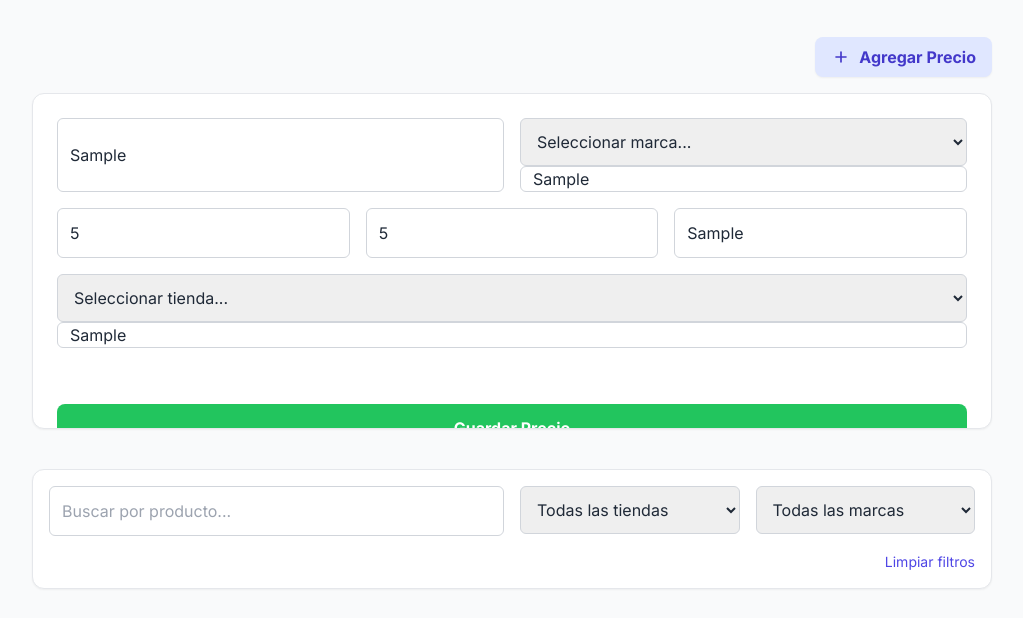
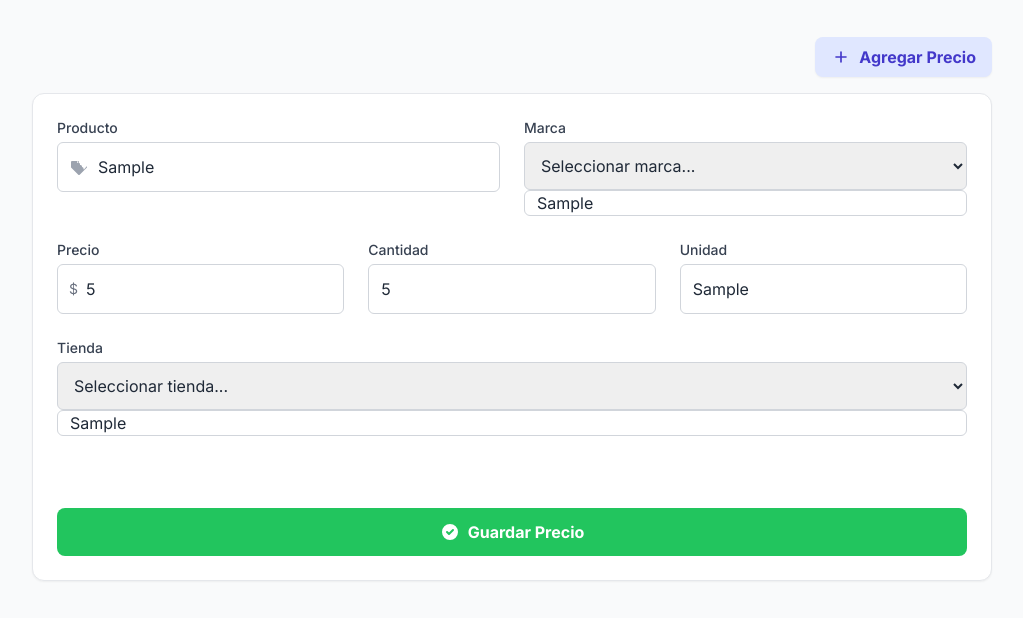
Before and after one commit to ricw3254u/Cazador-de-precios, a plain HTML site: page index.html in a window 1280 px wide. Both pictures are taken after typing "Sample", "Sample", "5", "5", "Sample", "Sample" into the empty fields and a click on the button "Agregar Precio". Shown: the part 119-737 px from the top of the page, without its empty margins (128-1151 px from the left). Drawn offline with nearby package versions, Linux system fonts and the light colour scheme; no server answers.

Commit message:
Update index.html

```diff
--- a/index.html
+++ b/index.html
@@ -16,8 +16,14 @@
         }
         .loader { border: 4px solid #f3f3f3; border-top: 4px solid #4f46e5; border-radius: 50%; width: 40px; height: 40px; animation: spin 1s linear infinite; }
         @keyframes spin { 0% { transform: rotate(0deg); } 100% { transform: rotate(360deg); } }
-        #add-price-form { max-height: 0; overflow: hidden; transition: max-height 0.5s ease-in-out, padding 0.5s ease-in-out; }
-        #add-price-form.form-open { padding: 1.5rem; }
+
+        /* ===== CORRECCIÓN DEL FORMULARIO ===== */
+        #add-price-form {
+            max-height: 0;
+            overflow: hidden;
+            transition: max-height 0.5s ease-in-out;
+        }
+
         .action-btn { transition: all 0.2s ease-in-out; }
         .action-btn:disabled { background-color: #e5e7eb; cursor: not-allowed; opacity: 0.7; color: #6b7280; }
         .form-open-btn {
@@ -28,7 +34,6 @@
             background-color: #fefce8 !important; /* yellow-50 */
             border-left: 4px solid #facc15; /* yellow-400 */
         }
-        /* Estilos para el modal de historial */
         .modal {
             transition: opacity 0.25s ease;
         }
@@ -36,8 +41,16 @@
             overflow-x: hidden;
             overflow-y: auto;
         }
-        .other-input { max-height: 0; overflow: hidden; transition: max-height 0.3s ease-in-out, margin-top 0.3s ease-in-out; }
-        .other-input.visible { max-height: 100px; margin-top: 0.5rem; }
+        .other-input {
+            max-height: 0;
+            overflow: hidden;
+            transition: max-height 0.3s ease-in-out, margin-top 0.3s ease-in-out;
+            margin-top: 0;
+        }
+        .other-input.visible {
+            max-height: 100px;
+            margin-top: 0.5rem;
+        }
         @media (max-width: 768px) {
             .responsive-table thead { display: none; }
             .responsive-table tr { display: block; background-color: white; border-radius: 0.5rem; margin-bottom: 1rem; box-shadow: 0 1px 3px 0 rgba(0, 0, 0, 0.1), 0 1px 2px 0 rgba(0, 0, 0, 0.06); border: 1px solid #e5e7eb; }
@@ -69,11 +82,20 @@
             </div>
             <div id="form-container" class="bg-white rounded-xl shadow-sm border border-gray-200">
                 <form id="add-price-form">
-                    <div class="space-y-4">
-                        <div class="grid grid-cols-1 md:grid-cols-2 gap-4">
-                            <input type="text" name="Producto" placeholder="Nombre del Producto" required class="p-3 border border-gray-300 rounded-md w-full focus:ring-2 focus:ring-indigo-500 focus:border-indigo-500" list="product-suggestions">
-                            <datalist id="product-suggestions"></datalist>
+                    <div class="p-6 space-y-6">
+                        <div class="grid grid-cols-1 md:grid-cols-2 gap-6">
                             <div>
+                                <label for="form-product-input" class="block text-sm font-medium text-gray-700 mb-1">Producto</label>
+                                <div class="relative">
+                                    <div class="absolute inset-y-0 left-0 pl-3 flex items-center pointer-events-none">
+                                        <svg class="h-5 w-5 text-gray-400" xmlns="http://www.w3.org/2000/svg" viewBox="0 0 20 20" fill="currentColor"><path fill-rule="evenodd" d="M17.707 9.293a1 1 0 010 1.414l-7 7a1 1 0 01-1.414 0l-7-7A.997.997 0 012 10V5a1 1 0 011-1h5a1 1 0 011 1v1h1a1 1 0 011 1v1h.5a1.5 1.5 0 011.5 1.5v.5a1.5 1.5 0 011.5 1.5v.5a.5.5 0 01.293.707zM9 6a1 1 0 100-2 1 1 0 000 2z" clip-rule="evenodd" /></svg>
+                                    </div>
+                                    <input type="text" id="form-product-input" name="Producto" placeholder="Escribe o selecciona un producto" required class="pl-10 p-3 border border-gray-300 rounded-md w-full focus:ring-2 focus:ring-indigo-500 focus:border-indigo-500" list="product-suggestions">
+                                    <datalist id="product-suggestions"></datalist>
+                                </div>
+                            </div>
+                            <div>
+                                <label for="form-brand-select" class="block text-sm font-medium text-gray-700 mb-1">Marca</label>
                                 <select name="Marca" id="form-brand-select" required class="p-3 border border-gray-300 rounded-md w-full focus:ring-2 focus:ring-indigo-500 focus:border-indigo-500">
                                     <option value="">Seleccionar marca...</option>
                                     <option value="other">Otra (especificar)...</option>
@@ -81,12 +103,25 @@
                                 <input type="text" id="new-brand-input" placeholder="Escribe la nueva marca" class="other-input p-3 border border-gray-300 rounded-md w-full">
                             </div>
                         </div>
-                        <div class="grid grid-cols-1 md:grid-cols-3 gap-4">
-                            <input type="number" name="Precio" placeholder="Precio (ej: 25.50)" step="0.01" required class="p-3 border border-gray-300 rounded-md w-full focus:ring-2 focus:ring-indigo-500 focus:border-indigo-500">
-                            <input type="number" name="Cantidad" placeholder="Cantidad (ej: 1)" step="any" required class="p-3 border border-gray-300 rounded-md w-full focus:ring-2 focus:ring-indigo-500 focus:border-indigo-500">
-                            <input type="text" name="Unidad" placeholder="Unidad (kg, L, pza)" required class="p-3 border border-gray-300 rounded-md w-full focus:ring-2 focus:ring-indigo-500 focus:border-indigo-500">
+                        <div class="grid grid-cols-1 md:grid-cols-3 gap-6">
+                             <div>
+                                <label for="form-price-input" class="block text-sm font-medium text-gray-700 mb-1">Precio</label>
+                                <div class="relative">
+                                     <div class="absolute inset-y-0 left-0 pl-3 flex items-center pointer-events-none"><span class="text-gray-500 sm:text-sm">$</span></div>
+                                    <input type="number" id="form-price-input" name="Precio" placeholder="0.00" step="0.01" required class="pl-7 p-3 border border-gray-300 rounded-md w-full focus:ring-2 focus:ring-indigo-500 focus:border-indigo-500">
+                                </div>
+                            </div>
+                            <div>
+                                <label for="form-quantity-input" class="block text-sm font-medium text-gray-700 mb-1">Cantidad</label>
+                                <input type="number" id="form-quantity-input" name="Cantidad" placeholder="Ej: 1" step="any" required class="p-3 border border-gray-300 rounded-md w-full focus:ring-2 focus:ring-indigo-500 focus:border-indigo-500">
+                            </div>
+                             <div>
+                                <label for="form-unit-input" class="block text-sm font-medium text-gray-700 mb-1">Unidad</label>
+                                <input type="text" id="form-unit-input" name="Unidad" placeholder="kg, L, pza" required class="p-3 border border-gray-300 rounded-md w-full focus:ring-2 focus:ring-indigo-500 focus:border-indigo-500">
+                            </div>
                         </div>
                         <div>
+                            <label for="form-store-select" class="block text-sm font-medium text-gray-700 mb-1">Tienda</label>
                             <select name="Tienda" id="form-store-select" required class="p-3 border border-gray-300 rounded-md w-full focus:ring-2 focus:ring-indigo-500 focus:border-indigo-500">
                                 <option value="">Seleccionar tienda...</option>
                                 <option value="other">Otra (especificar)...</option>
@@ -94,7 +129,10 @@
                             <input type="text" id="new-store-input" placeholder="Escribe la nueva tienda" class="other-input p-3 border border-gray-300 rounded-md w-full">
                         </div>
                         <div id="form-feedback" class="text-center font-semibold h-6"></div>
-                        <button type="submit" id="submit-btn" class="w-full bg-green-500 hover:bg-green-600 text-white font-bold py-3 px-6 rounded-lg transition duration-300">Guardar Precio</button>
+                        <button type="submit" id="submit-btn" class="w-full bg-green-500 hover:bg-green-600 text-white font-bold py-3 px-6 rounded-lg transition duration-300 flex items-center justify-center space-x-2">
+                             <svg xmlns="http://www.w3.org/2000/svg" class="h-5 w-5" viewBox="0 0 20 20" fill="currentColor"><path fill-rule="evenodd" d="M10 18a8 8 0 100-16 8 8 0 000 16zm3.707-9.293a1 1 0 00-1.414-1.414L9 10.586 7.707 9.293a1 1 0 00-1.414 1.414l2 2a1 1 0 001.414 0l4-4z" clip-rule="evenodd" /></svg>
+                            <span>Guardar Precio</span>
+                        </button>
                     </div>
                 </form>
             </div>
@@ -126,7 +164,6 @@
         <div id="prices-container" class="hidden">
             <table class="w-full text-sm text-left text-gray-500 responsive-table">
                 <thead class="text-xs text-gray-700 uppercase bg-gray-100 rounded-t-lg">
-                    <!-- ===== ENCABEZADOS CORREGIDOS ===== -->
                     <tr>
                         <th scope="col" class="px-6 py-3">Fecha</th>
                         <th scope="col" class="px-6 py-3">Producto</th>
@@ -232,8 +269,14 @@
         // Event Listeners
         ui.toggleBtn.addEventListener('click', () => {
             ui.toggleBtn.classList.toggle('form-open-btn');
-            ui.form.classList.toggle('form-open');
-            ui.form.style.maxHeight = ui.form.classList.contains('form-open') ? `${ui.form.scrollHeight}px` : null;
+            const formContent = ui.form.querySelector('div');
+            if (ui.form.style.maxHeight) {
+                ui.form.style.maxHeight = null;
+                ui.form.classList.remove('form-open');
+            } else {
+                ui.form.classList.add('form-open');
+                ui.form.style.maxHeight = `${formContent.scrollHeight}px`;
+            }
         });
 
         document.querySelectorAll('.modal-close-btn').forEach(btn => btn.addEventListener('click', () => {
@@ -269,6 +312,11 @@
                 inputElement.classList.remove('visible');
                 inputElement.required = false;
                 inputElement.value = '';
+            }
+            // Recalculate form height
+            if (ui.form.style.maxHeight) {
+                const formContent = ui.form.querySelector('div');
+                ui.form.style.maxHeight = `${formContent.scrollHeight}px`;
             }
         }
 
@@ -330,7 +378,7 @@
                     }
 
                     allPrices = validData.sort((a, b) => new Date(b.Timestamp) - new Date(a.Timestamp));
-                    populateDropdowns(allPrices);
+                    populateDropdownsAndDatalists(allPrices);
                     applyFilters();
                 })
                 .catch(error => {
@@ -338,7 +386,7 @@
                 });
         }
 
-        function populateDropdowns(data) {
+        function populateDropdownsAndDatalists(data) {
             const stores = [...new Set(data.map(item => item.Tienda).filter(Boolean))].sort();
             const brands = [...new Set(data.map(item => item.Marca).filter(Boolean))].sort();
             const products = [...new Set(data.map(item => item.Producto).filter(Boolean))].sort();
@@ -349,17 +397,20 @@
                 if (select.id.startsWith('form-')) select.add(new Option('Otra (especificar)...', 'other'));
             };
 
+            const populateDatalist = (datalist, options) => {
+                datalist.innerHTML = '';
+                options.forEach(opt => {
+                    const optionEl = document.createElement('option');
+                    optionEl.value = opt;
+                    datalist.appendChild(optionEl);
+                });
+            };
+
             populateSelect(ui.storeFilter, stores, 'Todas las tiendas');
             populateSelect(ui.brandFilter, brands, 'Todas las marcas');
             populateSelect(ui.formStoreSelect, stores, 'Seleccionar tienda...');
             populateSelect(ui.formBrandSelect, brands, 'Seleccionar marca...');
-
-            ui.productSuggestions.innerHTML = '';
-            products.forEach(prod => {
-                const option = document.createElement('option');
-                option.value = prod;
-                ui.productSuggestions.appendChild(option);
-            });
+            populateDatalist(ui.productSuggestions, products);
         }
 
         function getFilteredData() {
@@ -432,7 +483,6 @@
             const pricePerUnit = calculatePricePerUnit(item);
             const isBest = isBestOffer(item, bestOffers);
 
-            // ===== CÓDIGO CORREGIDO PARA MOSTRAR TODAS LAS COLUMNAS =====
             const desktopRowHTML = `
                 <td class="px-6 py-4">${formatDate(item.Timestamp)}</td>
                 <td class="px-6 py-4 font-medium text-gray-900 whitespace-nowrap">${productInfo} ${isBest ? '⭐' : ''}</td>
```
